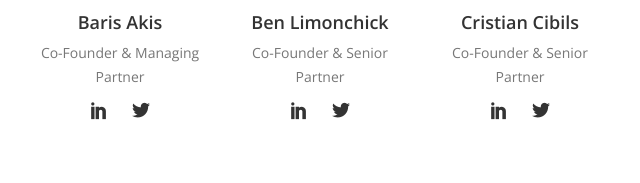
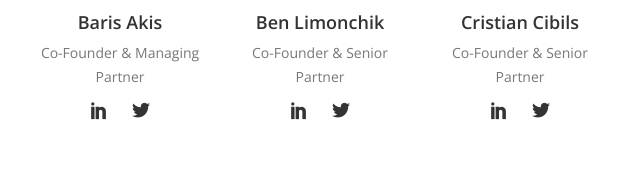
Before and after one commit to barisakis/tree, a website: page views/main.html in a window 1280 px wide. Shown: the part 4259-4442 px from the top of the page, 20-660 px from the left. Drawn offline with nearby package versions, Linux system fonts and the light colour scheme.

Commit message:
ben name fix

```diff
--- a/views/main.html
+++ b/views/main.html
@@ -355,7 +355,7 @@
 						<div class="col-md-2 col-sm-4">
 							<div class="team-1-member">
 								<img alt="Team Member" class="background-image" src="/images/ben_head.jpeg">
-								<h5>Ben Limonchick</h5>
+								<h5>Ben Limonchik</h5>
 								<span>Co-Founder &amp; Senior Partner</span><br>
 								<ul class="social-icons">
 									<li>
```
